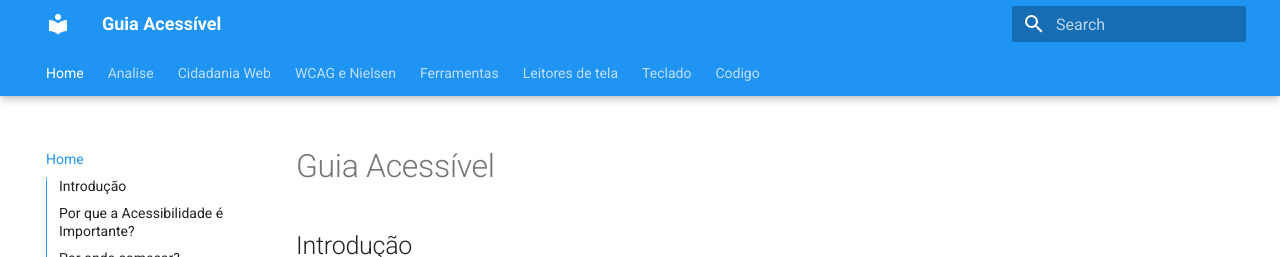
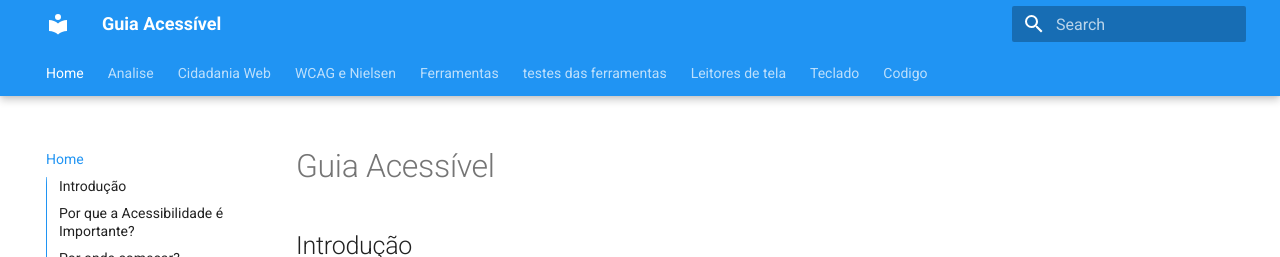
Before and after one commit to victorcamaraa/Guia-acessivel, an MkDocs documentation site: the page built from docs/index.md, in a window 1280 px wide. Shown: the top 257 px of the page. Built offline with MkDocs 1.6.1 and Material for MkDocs 9.7.7, drawn with Linux system fonts in a browser that asks for light colours.

Commit message:
Update mkdocs.yml

```diff
--- a/mkdocs.yml
+++ b/mkdocs.yml
@@ -29,6 +29,7 @@ nav:
   - Cidadania Web: Cidadania-web.md
   - WCAG e Nielsen: wcag.md
   - Ferramentas: ferramentas.md
+  - testes das ferramentas: testes de ferramentas.md
   - Leitores de tela: leitoresdetela.md
   - Teclado: teclado.md
   - Codigo: codigo.md
```
